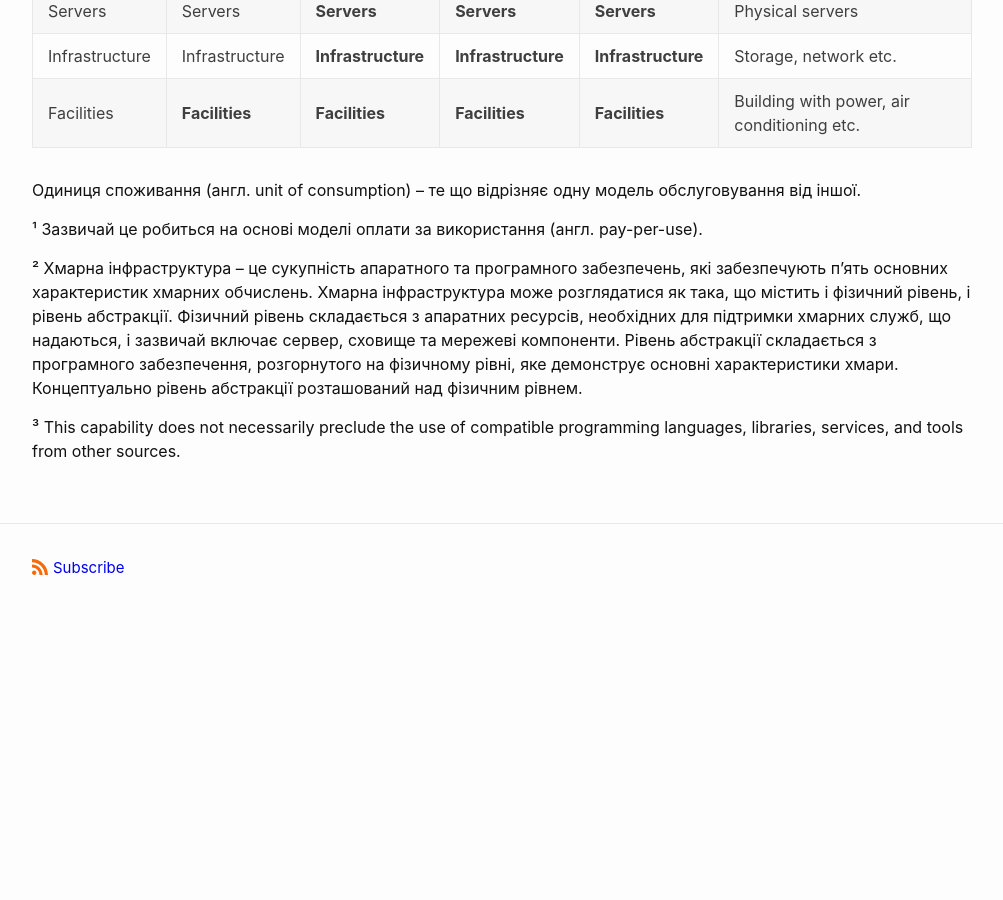
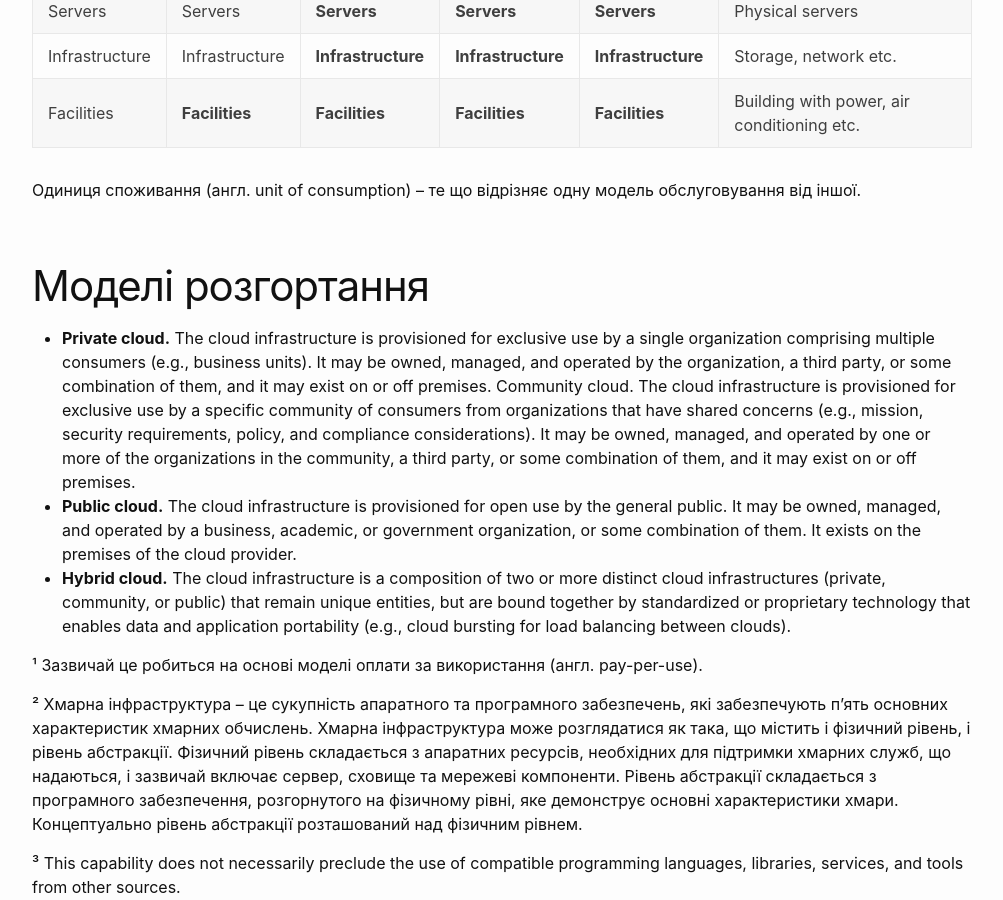
Before and after one commit to mpedych/mpedych.github.io, a Jekyll site: the page built from _posts/2022-10-18-the-nist-definition-of-cloud-computing.md, in a window 1280 px wide and 900 px high, scrolled down 2565 px. Shown: the whole window, without its empty margins (138-1141 px from the left). Built offline with Jekyll 4.4.1, drawn with Linux system fonts in a browser that asks for light colours; comment, search, counter and statistics services are not loaded; before the commit the page ends 3205 px from its top, so only the background shows below that.

Commit message:
Update 2022-10-18-the-nist-definition-of-cloud-computing.md

```diff
--- a/_posts/2022-10-18-the-nist-definition-of-cloud-computing.md
+++ b/_posts/2022-10-18-the-nist-definition-of-cloud-computing.md
@@ -46,6 +46,13 @@ categories: misc
 
 Одиниця споживання (англ. unit of consumption) – те що відрізняє одну модель обслуговування від іншої.
 
+# Моделі розгортання
+
+- **Private cloud.** The cloud infrastructure is provisioned for exclusive use by a single organization comprising multiple consumers (e.g., business units). It may be owned, managed, and operated by the organization, a third party, or some combination of them, and it may exist on or off premises.
+Community cloud. The cloud infrastructure is provisioned for exclusive use by a specific community of consumers from organizations that have shared concerns (e.g., mission, security requirements, policy, and compliance considerations). It may be owned, managed, and operated by one or more of the organizations in the community, a third party, or some combination of them, and it may exist on or off premises.
+- **Public cloud.** The cloud infrastructure is provisioned for open use by the general public. It may be owned, managed, and operated by a business, academic, or government organization, or some combination of them.  It exists on the premises of the cloud provider.
+- **Hybrid cloud.** The cloud infrastructure is a composition of two or more distinct cloud infrastructures (private, community, or public) that remain unique entities, but are bound together by standardized or proprietary technology that enables data and application portability (e.g., cloud bursting for load balancing between clouds).
+
 <a name="footnote-1">¹</a> Зазвичай це робиться на основі моделі оплати за використання (англ. pay-per-use).
 
 <a name="footnote-2">²</a> Хмарна інфраструктура – це сукупність апаратного та програмного забезпечень, які забезпечують п’ять основних характеристик хмарних обчислень. Хмарна інфраструктура може розглядатися як така, що містить і фізичний рівень, і рівень абстракції. Фізичний рівень складається з апаратних ресурсів, необхідних для підтримки хмарних служб, що надаються, і зазвичай включає сервер, сховище та мережеві компоненти. Рівень абстракції складається з програмного забезпечення, розгорнутого на фізичному рівні, яке демонструє основні характеристики хмари. Концептуально рівень абстракції розташований над фізичним рівнем.
```
